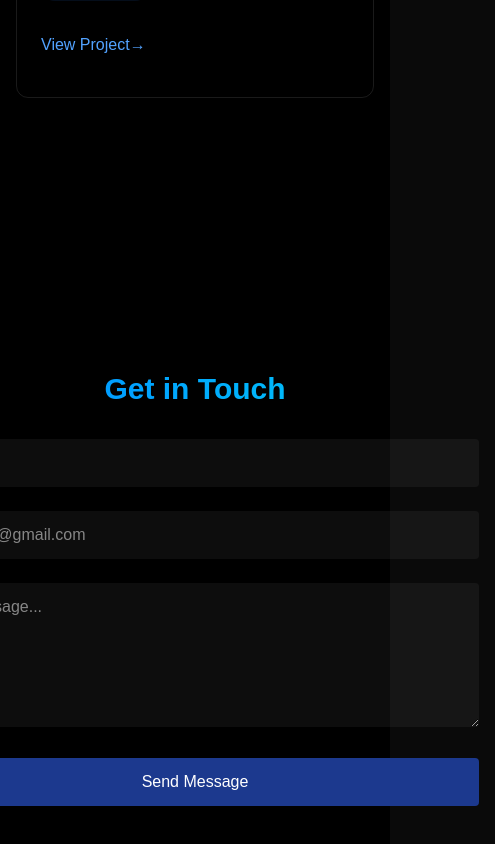
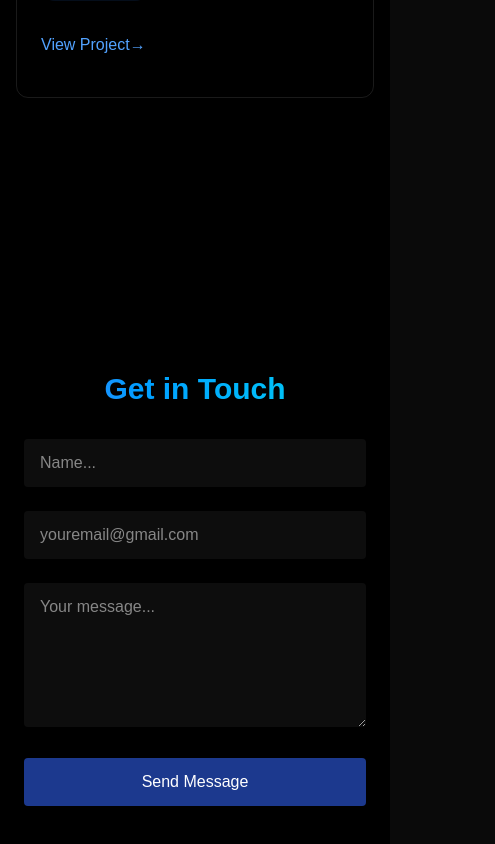
Before and after one commit to Osknot/IniobongOscar, a React (Vite) app: page / in a window 390 px wide. Shown: the part 3776-4620 px from the top of the page, 495 px wide, since content can reach past the window. Built offline with nearby package versions, Linux system fonts and the light colour scheme.

Commit message:
corrected Responsiveness

```diff
--- a/src/components/RevealOnScroll.jsx
+++ b/src/components/RevealOnScroll.jsx
@@ -16,7 +16,7 @@ export const RevealOnScroll = ({children}) =>{
 
         //this avoids memory leaks
         return () => observer.disconnect();
-    }, );
+    }, []);
     //the div as wrapper that helps to determine if we want to reveal that information or not
     //Use ref to detect if we are scrolling on that specific div or not
     //Use effect to help us determine if the current ref is intesection the section we are scrolling through
--- a/src/components/sections/Contact.jsx
+++ b/src/components/sections/Contact.jsx
@@ -45,10 +45,10 @@ export const Contact = () => {
 
     return (
         <section id="contact"
-        className="min-h-screen flex items-center justify-center py-20"
+        className="min-h-screen flex items-center justify-center py-20 overflow-x-hidden"
         >
-            <RevealOnScroll>
-                <div className="px-4 w-150">
+            {/*<RevealOnScroll>*/}
+                <div className="mx-auto w-full max-w-[720px] px-6 sm:px-8">
                     <h2 className="text-3xl font-bold mb-8 bg-gradient-to-r from-blue-500 to-cyan-400 bg-clip-text text-transparent text-center">Get in Touch</h2>
 
                     <form
@@ -102,7 +102,7 @@ export const Contact = () => {
                         <p className="text-center">{status}</p>
                     </form>
                 </div>
-           </RevealOnScroll>
+           {/*</RevealOnScroll>*/}
         </section>
     )
 }
```
